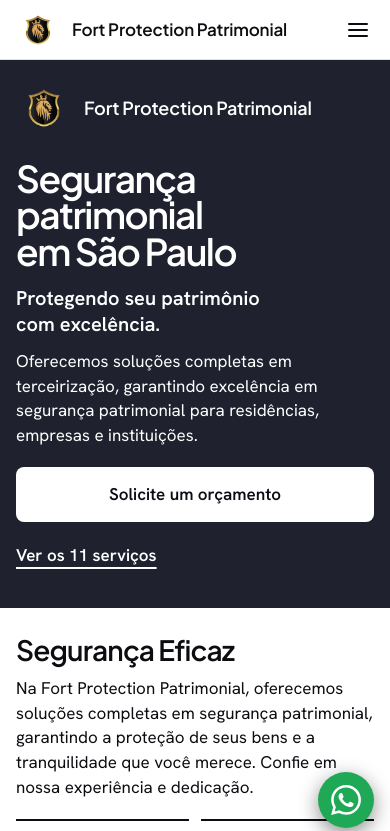
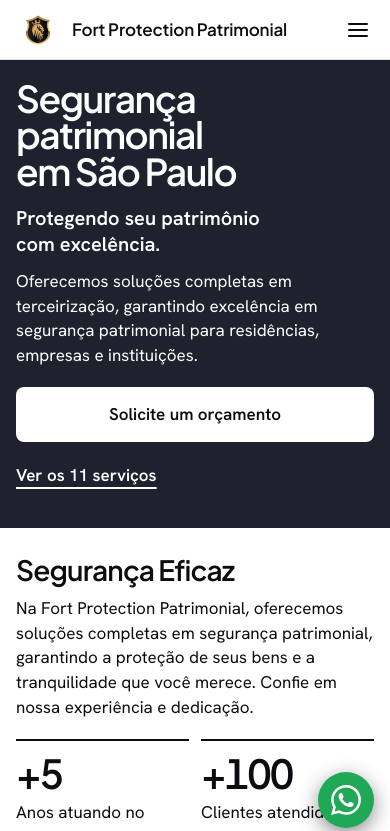
Before and after one commit to th3uuz/fort-protection, a Next.js app: page / in a window 390 px wide. Shown: the top 831 px of the page. Built offline with nearby package versions, Linux system fonts and the light colour scheme.

Commit message:
fix: remove logo e nome duplicados do banner mobile
Co-Authored-By: Claude Sonnet 5.5 <noreply@anthropic.com>

```diff
--- a/src/app/page.tsx
+++ b/src/app/page.tsx
@@ -2,7 +2,6 @@ import Image from "next/image";
 import Link from "next/link";
 import Headline from "@/components/Headline";
 import JsonLd from "@/components/JsonLd";
-import MarcaBanner from "@/components/MarcaBanner";
 import { perguntasFrequentes, website } from "@/lib/schema";
 import ContactForm from "@/components/ContactForm";
 import SegmentIndex from "@/components/SegmentIndex";
@@ -42,7 +41,6 @@ export default function Home() {
 
       <section className={styles.hero}>
         <div className={styles.heroTexto}>
-          <MarcaBanner />
           <Headline className={styles.h1} linhas={["Segurança patrimonial", "em São Paulo"]} />
           <div className={`${styles.apoio} fade-after`}>
             <p className={styles.slogan}>{home.slogan}</p>
--- a/src/components/MarcaBanner.module.css
+++ /dev/null
@@ -1,24 +0,0 @@
-.marca {
-  display: flex;
-  align-items: center;
-  gap: 12px;
-  font-family: var(--font-display);
-  font-weight: 600;
-  font-size: 1.125rem;
-  line-height: 1.1;
-  letter-spacing: -0.01em;
-  color: var(--paper);
-  margin-bottom: 8px;
-}
-
-.marca img {
-  width: 56px;
-  height: 56px;
-  flex: none;
-}
-
-@media (min-width: 801px) {
-  .marca {
-    display: none;
-  }
-}
--- a/src/components/MarcaBanner.tsx
+++ /dev/null
@@ -1,12 +0,0 @@
-import Image from "next/image";
-import { site } from "@/lib/site";
-import styles from "./MarcaBanner.module.css";
-
-export default function MarcaBanner() {
-  return (
-    <div className={styles.marca}>
-      <Image src="/images/logo-fort-protection.png" alt="" width={56} height={56} loading="eager" />
-      <span>{site.name}</span>
-    </div>
-  );
-}
--- a/src/components/PageHero.tsx
+++ b/src/components/PageHero.tsx
@@ -1,5 +1,4 @@
 import Link from "next/link";
-import MarcaBanner from "./MarcaBanner";
 import Breadcrumb, { type Migalha } from "./Breadcrumb";
 import Headline from "./Headline";
 import Masthead, { type FotoMosaico } from "./Masthead";
@@ -19,7 +18,6 @@ export default function PageHero({ titulo, apoio, migalhas, fotos, banner = fals
   return (
     <section className={`${styles.hero} ${banner ? styles.banner : ""}`}>
       <div className={`${styles.texto} fade-after`}>
-        {banner ? <MarcaBanner /> : null}
         <Breadcrumb itens={migalhas} />
         <Headline className={styles.h1} linhas={[titulo]} />
         {apoio.map((texto) => (
```
Also changed, not shown: 1 other file (tests, documents, lock files or other folders).
